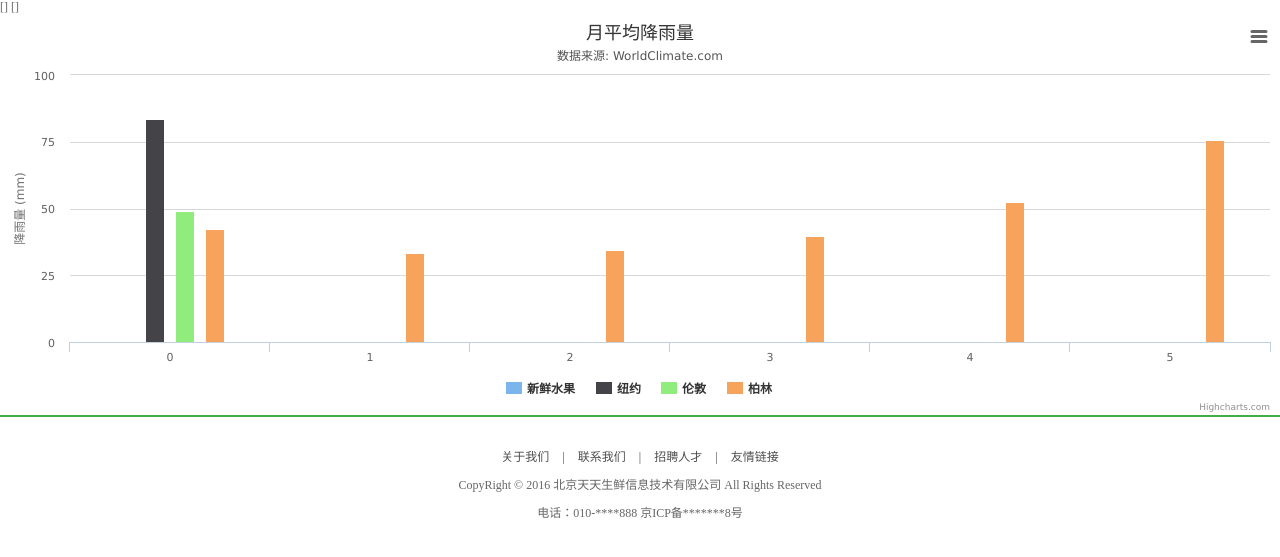
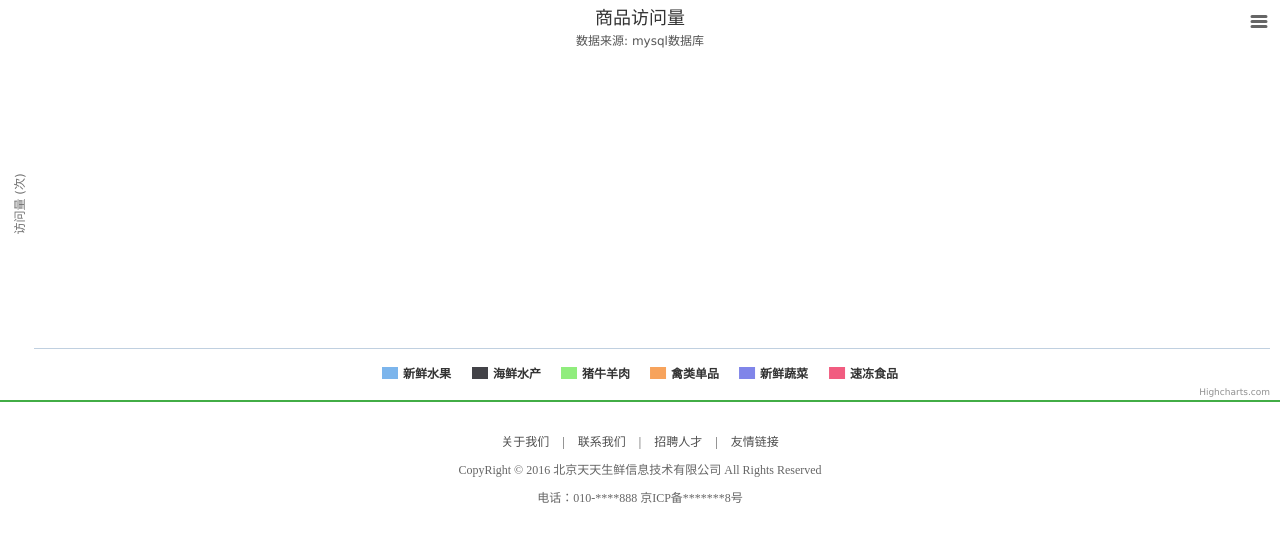
Before and after one commit to luciferYu/ttsx, a Django app: page /goods/goods_chart/ in a window 1280 px wide. Shown: the top 557 px of the page. Run offline with Django 3.2, Linux system fonts and the light colour scheme; data that the repository does not hold is empty.

Commit message:
完成简易访问量统计

```diff
--- a/goods/views.py
+++ b/goods/views.py
@@ -66,10 +66,13 @@ def goods_chart(request):
     for cag in cags:
         cags_list.append(cag.cag_name)
 
-    top5_fruit = []
-    fruits = GoodsInfo.objects.filter(goods_cag_id=1).order_by('-goods_visits')[:5]
-    for fruit in fruits:
-        top5_fruit.append(fruit.goods_visits)
+    visit_list = []
+    for id in range(1,7):
+        goods = GoodsInfo.objects.filter(goods_cag_id=id).order_by('-goods_visits')[:5]
+        glist = []
+        for good in goods:
+            glist.append(good.goods_visits)
+        visit_list.append(glist)
 
 
     return render(request,'goods/goods_chart.html',locals())
--- a/templates/goods/goods_chart.html
+++ b/templates/goods/goods_chart.html
@@ -3,17 +3,17 @@
 {% load staticfiles %}
 {% load goods_filters %}
 {% block header_css %}
-{#    <style>#}
+    <style>
 {#        #container {#}
 {#            height: 400px;#}
-{#            width: 500px;#}
-{#            margin: 100px auto;#}
+{#            width: 600px;#}
+{#            margin: 100px 100px;#}
 {#        }#}
-{#    </style>#}
+    </style>
 {% endblock header_css %}
 {% block body %}
-    <span {# style="display: none" #}id="cags_list">{{ cags_list }}</span>
-    <span id="top5_fruit">{{ top5_fruit }}</span>
+    <span style="display: none" id="cags_list">{{ cags_list }}</span>
+    <span id="top5_fruit" style="display: none">{{ visit_list }}</span>
     <div id="container">
 
 
@@ -28,26 +28,25 @@
             type: 'column'
         },
         title: {
-            text: '月平均降雨量'
+            text: '商品访问量'
         },
         subtitle: {
-            text: '数据来源: WorldClimate.com'
+            text: '数据来源: mysql数据库'
         },
         xAxis: {
-            categories: eval($('#cags_list').html()),
-{#            categories: ['水果访问量',],#}
+            categories: ['第一名','第二名','第三名','第四名','第五名'],
             crosshair: true
         },
         yAxis: {
             min: 0,
             title: {
-                text: '降雨量 (mm)'
+                text: '访问量 (次)'
             }
         },
         tooltip: {
             headerFormat: '<span style="font-size:10px">{point.key}</span><table>',
             pointFormat: '<tr><td style="color:{series.color};padding:0">{series.name}: </td>' +
-            '<td style="padding:0"><b>{point.y:.1f} mm</b></td></tr>',
+            '<td style="padding:0"><b>{point.y:.f} 次</b></td></tr>',
             footerFormat: '</table>',
             shared: true,
             useHTML: true
@@ -60,17 +59,24 @@
         },
         series: [{
             name: '新鲜水果',
-            data: eval($('#top5_fruit').html())
+            data: eval($('#top5_fruit').html())[0]
         }, {
-            name: '纽约',
-            data: [83.6,]
+            name: '海鲜水产',
+            data:  eval($('#top5_fruit').html())[1]
         }, {
-            name: '伦敦',
-            data: [48.9,]
+            name: '猪牛羊肉',
+            data:  eval($('#top5_fruit').html())[2]
         }, {
-            name: '柏林',
-            data: [42.4, 33.2, 34.5, 39.7, 52.6, 75.5, ]
-        }]
+            name: '禽类单品',
+            data:  eval($('#top5_fruit').html())[3]
+        },{
+            name: '新鲜蔬菜',
+            data: eval($('#top5_fruit').html())[4]
+        },{
+            name: '速冻食品',
+            data: eval($('#top5_fruit').html())[5]
+        }
+        ]
     });
 });
 
```
